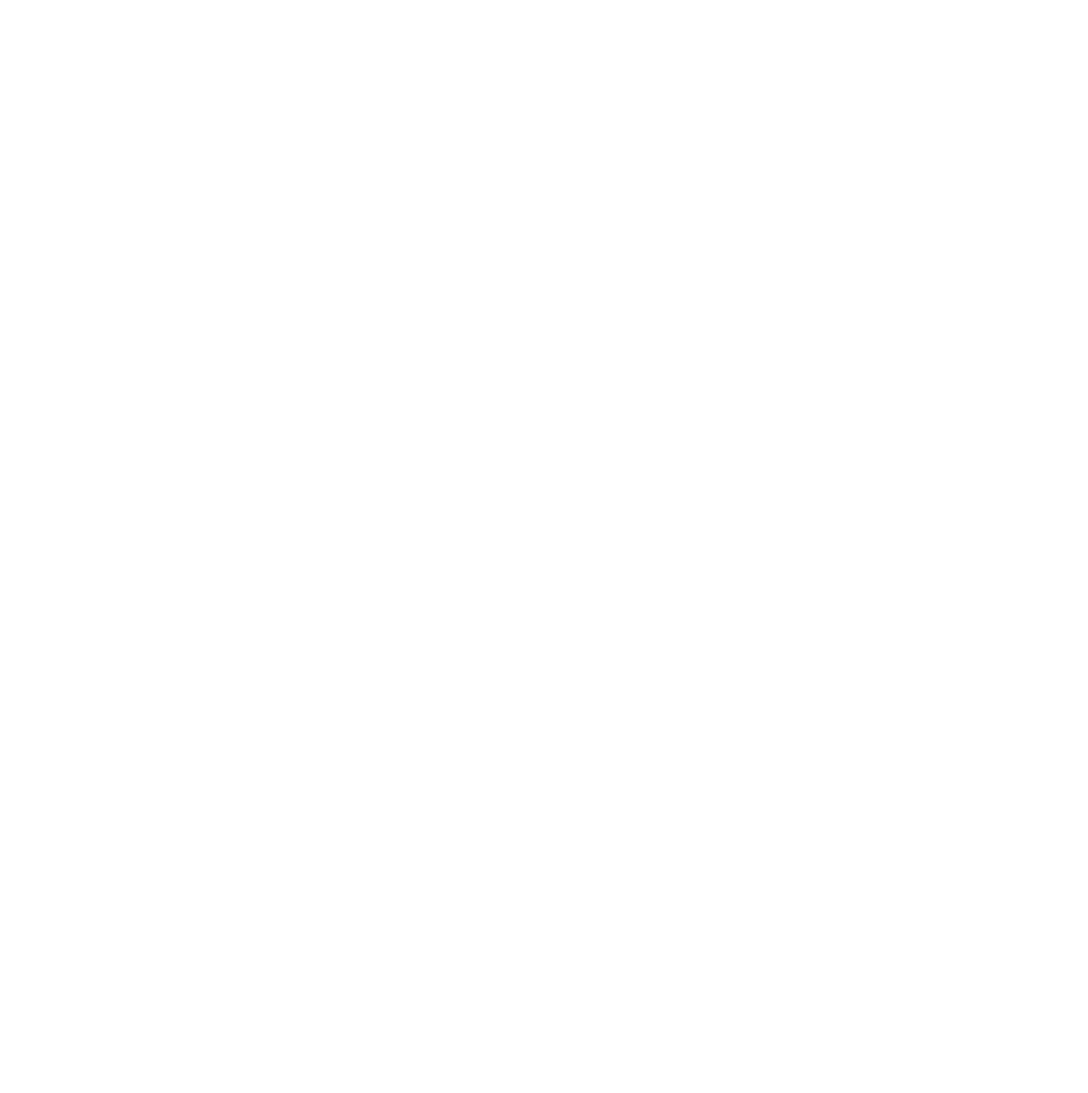
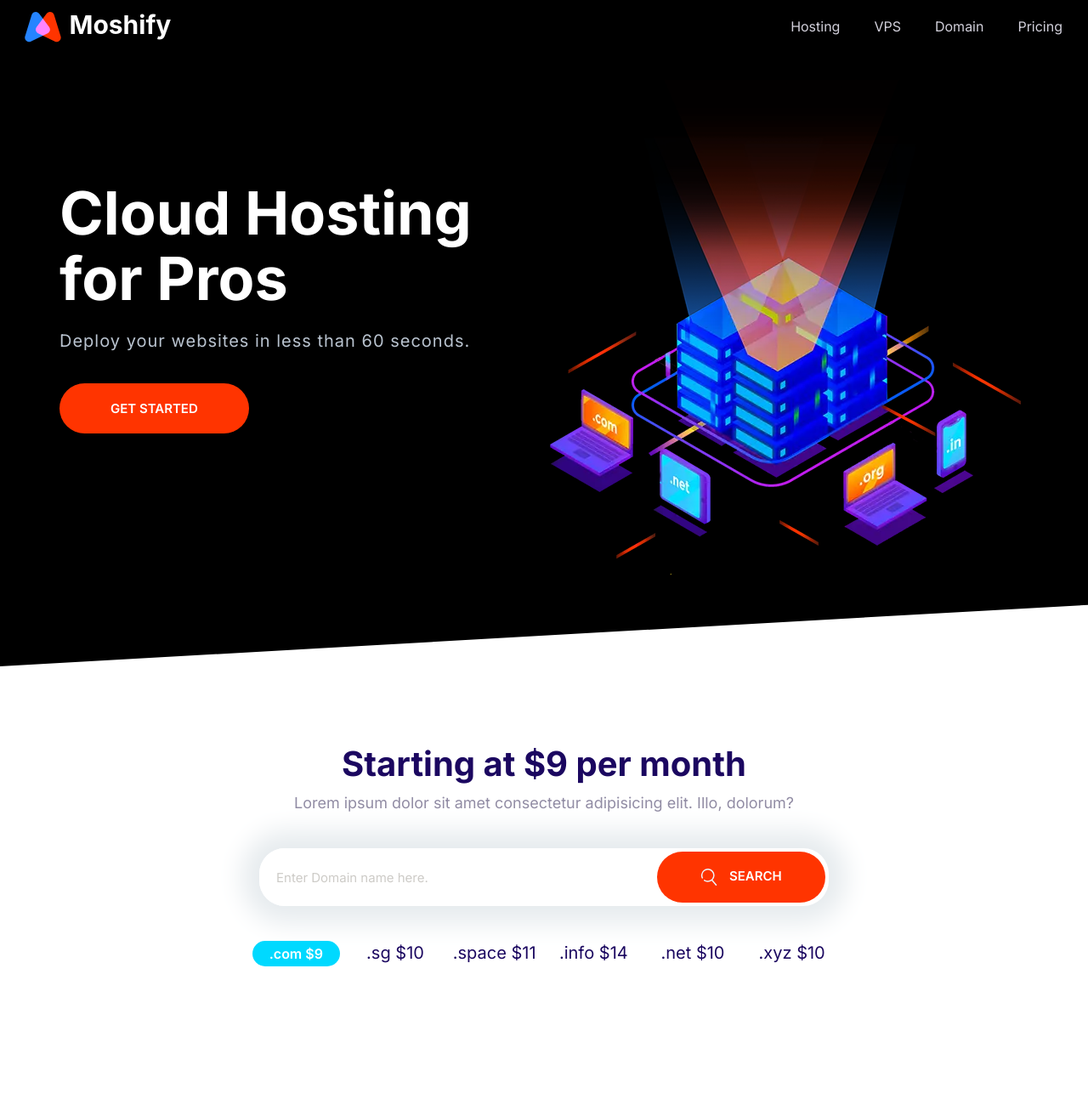
Before and after one commit to JaspalSingh1998/moshify, a plain HTML site: page index.html in a window 1280 px wide. Shown: the whole page at 85% size. Before the commit the page ends 800 px from the top, so only its background shows below. Drawn offline with Linux system fonts and the light colour scheme.

Commit message:
fixed layout issues

```diff
--- a/css/styles.css
+++ b/css/styles.css
@@ -170,7 +170,7 @@ a {
   font-size: 1.8rem;
   font-weight: 600;
   margin: 1rem 0;
-  padding: 2rem 3rem;
+  padding: 2rem 4vw;
   outline: 0;
   text-align: center;
   text-transform: uppercase;
@@ -248,6 +248,7 @@ a {
   border: 0;
   flex-grow: 1;
   padding: 1.5rem 2rem;
+  width: 0;
 }
 .input-group .btn {
   margin: 4px;
@@ -639,8 +640,9 @@ a {
 }
 
 .block-domain__prices {
+  color: var(--color-headings);
   display: grid;
-  grid-template-columns: repeat(3, 1fr);
+  grid-template-columns: repeat(2, 1fr);
   grid-template-rows: repeat(2, 6rem);
   font-size: 2rem;
   font-weight: 500;
--- a/index.html
+++ b/index.html
@@ -15,6 +15,79 @@
     <title>Moshify</title>
   </head>
   <body>
+    <header>
+      <nav class="nav collapsible">
+        <a class="nav__brand" href="./index.html"
+          ><img src="./images/logo.svg" alt="Moshify Logo"
+        /></a>
+        <svg class="icon icon--white nav__toggler">
+          <use xlink:href="icons/sprite.svg#menu"></use>
+        </svg>
+        <ul class="list nav__list collapsible__content">
+          <li class="nav__item"><a href="#">Hosting</a></li>
+          <li class="nav__item"><a href="#">VPS</a></li>
+          <li class="nav__item"><a href="#">Domain</a></li>
+          <li class="nav__item"><a href="#">Pricing</a></li>
+        </ul>
+      </nav>
+    </header>
+    <section class="block block--dark block--skewed-left hero">
+      <div class="container grid grid--1x2">
+        <header class="block__header hero__content">
+          <h1 class="block__heading">Cloud Hosting for Pros</h1>
+          <p class="hero__tagline">
+            Deploy your websites in less than 60 seconds.
+          </p>
+          <a href="#" class="btn btn--accent btn--stretched">GET STARTED</a>
+        </header>
+        <picture>
+          <source
+            type="image/webp"
+            srcset="./images/banner.webp 1x, ./images/banner@2x.webp 2x"
+          />
+          <source
+            type="image/webp"
+            srcset="./images/banner.png 1x, ./images/banner@2x.png 2x"
+          />
+          <img
+            class="hero__image"
+            src="./images/banner.png"
+            alt="Hero Banner"
+          />
+        </picture>
+      </div>
+    </section>
+    <section class="block container block-domain">
+      <header class="block__header">
+        <h2>Starting at $9 per month</h2>
+        <p>
+          Lorem ipsum dolor sit amet consectetur adipisicing elit. Illo,
+          dolorum?
+        </p>
+      </header>
+      <div class="input-group">
+        <input
+          type="text"
+          class="input"
+          placeholder="Enter Domain name here."
+        />
+        <button class="btn btn--accent">
+          <svg class="icon icon--white">
+            <use xlink:href="icons/sprite.svg#search"></use>
+          </svg>
+          Search
+        </button>
+      </div>
+      <ul class="list block-domain__prices">
+        <li><span class="badge badge--secondary">.com $9</span></li>
+        <li>.sg $10</li>
+        <li>.space $11</li>
+        <li>.info $14</li>
+        <li>.net $10</li>
+        <li>.xyz $10</li>
+      </ul>
+    </section>
+
     <script src="./js/main.js"></script>
   </body>
 </html>
```
